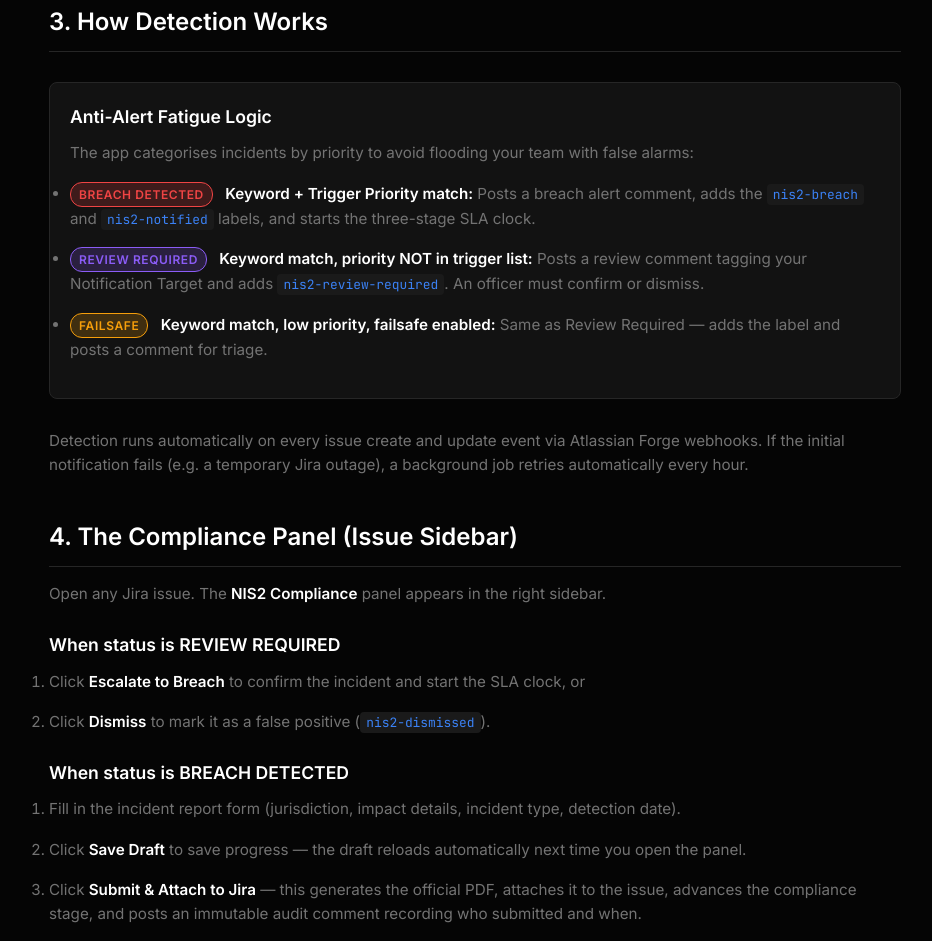
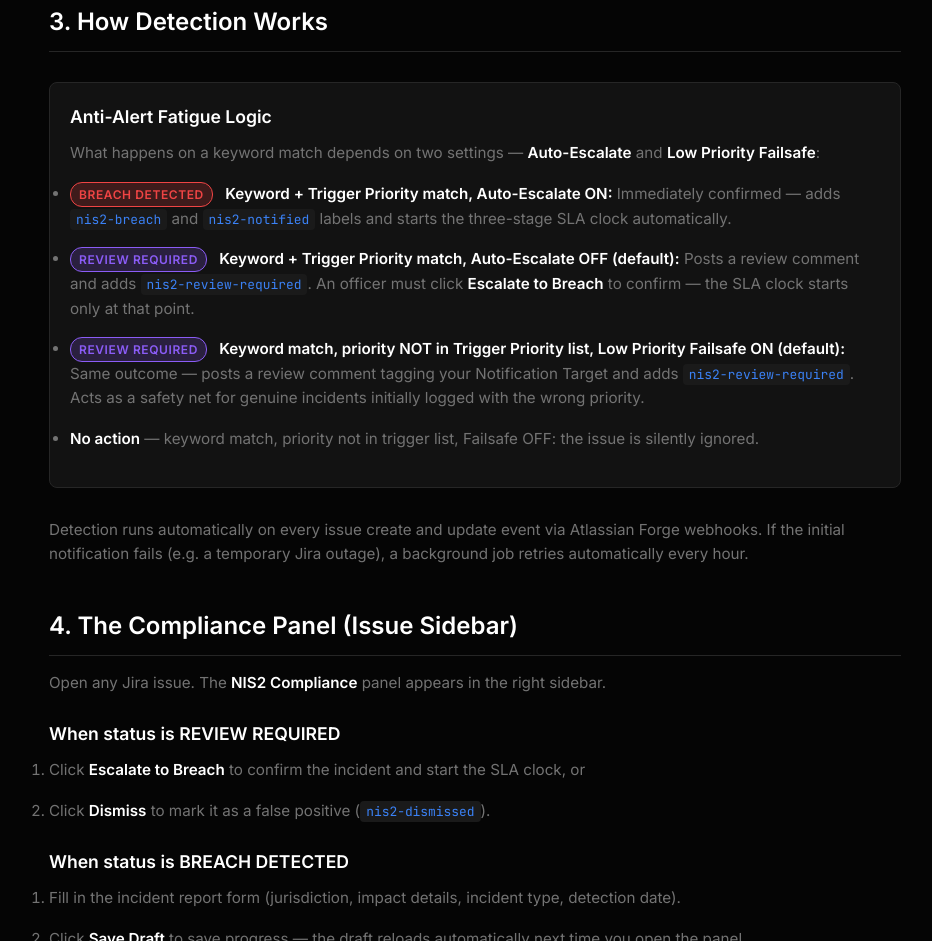
Before and after one commit to Taufeeq1507/velozar_labs-landing_page, a plain HTML site: page docs.html in a window 1280 px wide. Shown: the part 1966-2907 px from the top of the page, without its empty margins (165-1097 px from the left). Drawn offline with Linux system fonts and the light colour scheme.

Commit message:
Fix Anti-Alert Fatigue logic in docs — auto-escalate OFF path was missing

```diff
--- a/docs.html
+++ b/docs.html
@@ -111,16 +111,15 @@
 
     <div class="highlight-box">
         <h3 style="margin-top: 0;">Anti-Alert Fatigue Logic</h3>
-        <p>The app categorises incidents by priority to avoid flooding your team with false alarms:</p>
+        <p>What happens on a keyword match depends on two settings — <strong>Auto-Escalate</strong> and <strong>Low Priority Failsafe</strong>:</p>
         <ul>
-            <li><span class="badge danger">Breach Detected</span> <strong>Keyword + Trigger Priority match:</strong>
-                Posts a breach alert comment, adds the <code>nis2-breach</code> and <code>nis2-notified</code> labels,
-                and starts the three-stage SLA clock.</li>
-            <li><span class="badge review">Review Required</span> <strong>Keyword match, priority NOT in trigger
-                    list:</strong> Posts a review comment tagging your Notification Target and adds
-                <code>nis2-review-required</code>. An officer must confirm or dismiss.</li>
-            <li><span class="badge warning">Failsafe</span> <strong>Keyword match, low priority, failsafe
-                    enabled:</strong> Same as Review Required — adds the label and posts a comment for triage.</li>
+            <li><span class="badge danger">Breach Detected</span> <strong>Keyword + Trigger Priority match, Auto-Escalate ON:</strong>
+                Immediately confirmed — adds <code>nis2-breach</code> and <code>nis2-notified</code> labels and starts the three-stage SLA clock automatically.</li>
+            <li><span class="badge review">Review Required</span> <strong>Keyword + Trigger Priority match, Auto-Escalate OFF (default):</strong>
+                Posts a review comment and adds <code>nis2-review-required</code>. An officer must click <strong>Escalate to Breach</strong> to confirm — the SLA clock starts only at that point.</li>
+            <li><span class="badge review">Review Required</span> <strong>Keyword match, priority NOT in Trigger Priority list, Low Priority Failsafe ON (default):</strong>
+                Same outcome — posts a review comment tagging your Notification Target and adds <code>nis2-review-required</code>. Acts as a safety net for genuine incidents initially logged with the wrong priority.</li>
+            <li><strong>No action</strong> — keyword match, priority not in trigger list, Failsafe OFF: the issue is silently ignored.</li>
         </ul>
     </div>
 
```
